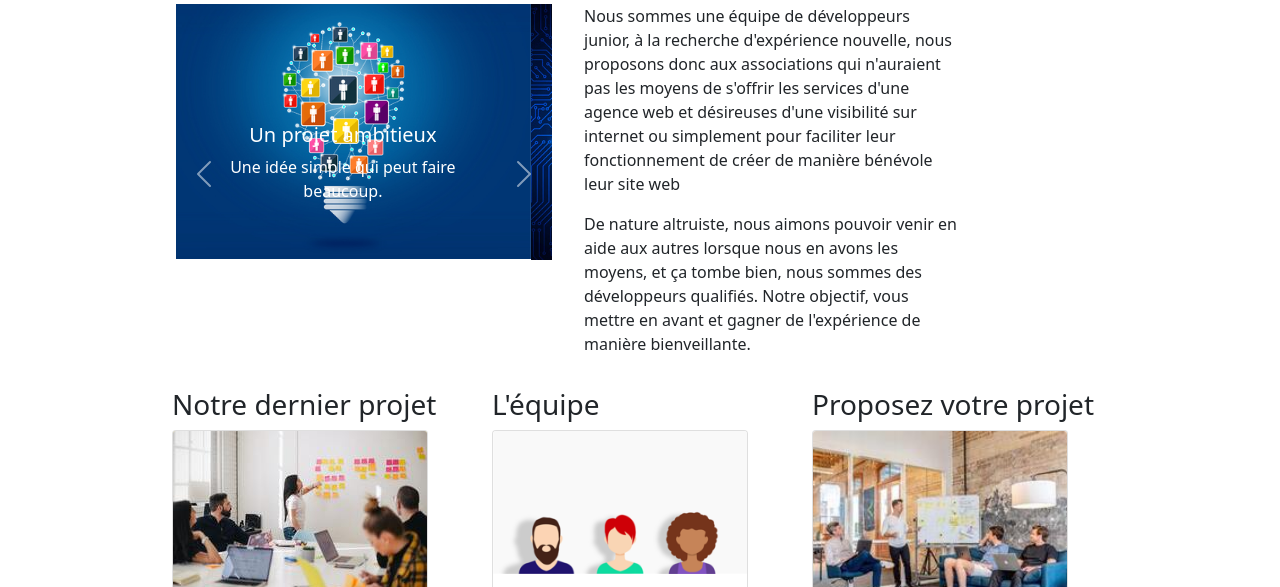
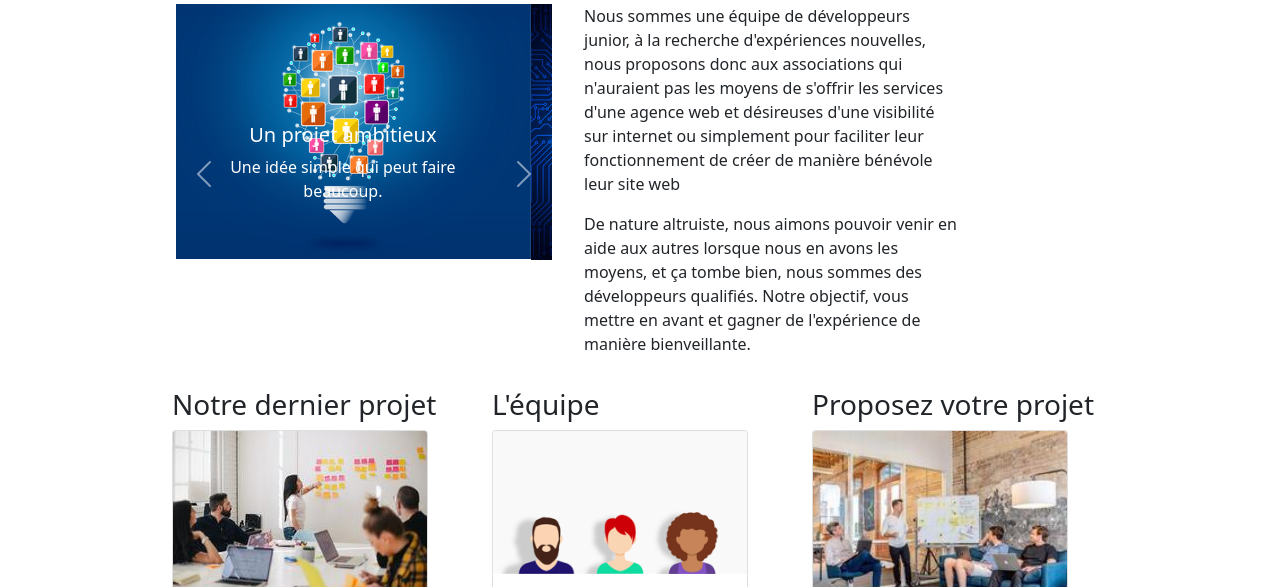
Before and after one commit to Enatal/Bootstrap2, a plain HTML site: page index.html in a window 1280 px wide. Shown: the part 200-787 px from the top of the page. Drawn offline with nearby package versions, Linux system fonts and the light colour scheme.

Commit message:
Update index.html

```diff
--- a/index.html
+++ b/index.html
@@ -91,7 +91,7 @@
             </div>
             <div class="col-12 col-md-5 ms-2">
                 <p>
-                    Nous sommes une équipe de développeurs junior, à la recherche d'expérience nouvelle, nous proposons donc aux associations qui n'auraient pas les moyens de s'offrir les services d'une agence web et désireuses d'une visibilité sur internet ou simplement pour faciliter leur fonctionnement de créer de manière bénévole leur site web
+                    Nous sommes une équipe de développeurs junior, à la recherche d'expériences nouvelles, nous proposons donc aux associations qui n'auraient pas les moyens de s'offrir les services d'une agence web et désireuses d'une visibilité sur internet ou simplement pour faciliter leur fonctionnement de créer de manière bénévole leur site web
                 </p>
                 <p>
                     De nature altruiste, nous aimons pouvoir venir en aide aux autres lorsque nous en avons les moyens, et ça tombe bien, nous sommes des développeurs qualifiés. Notre objectif, vous mettre en avant et gagner de l'expérience de manière bienveillante.
```
